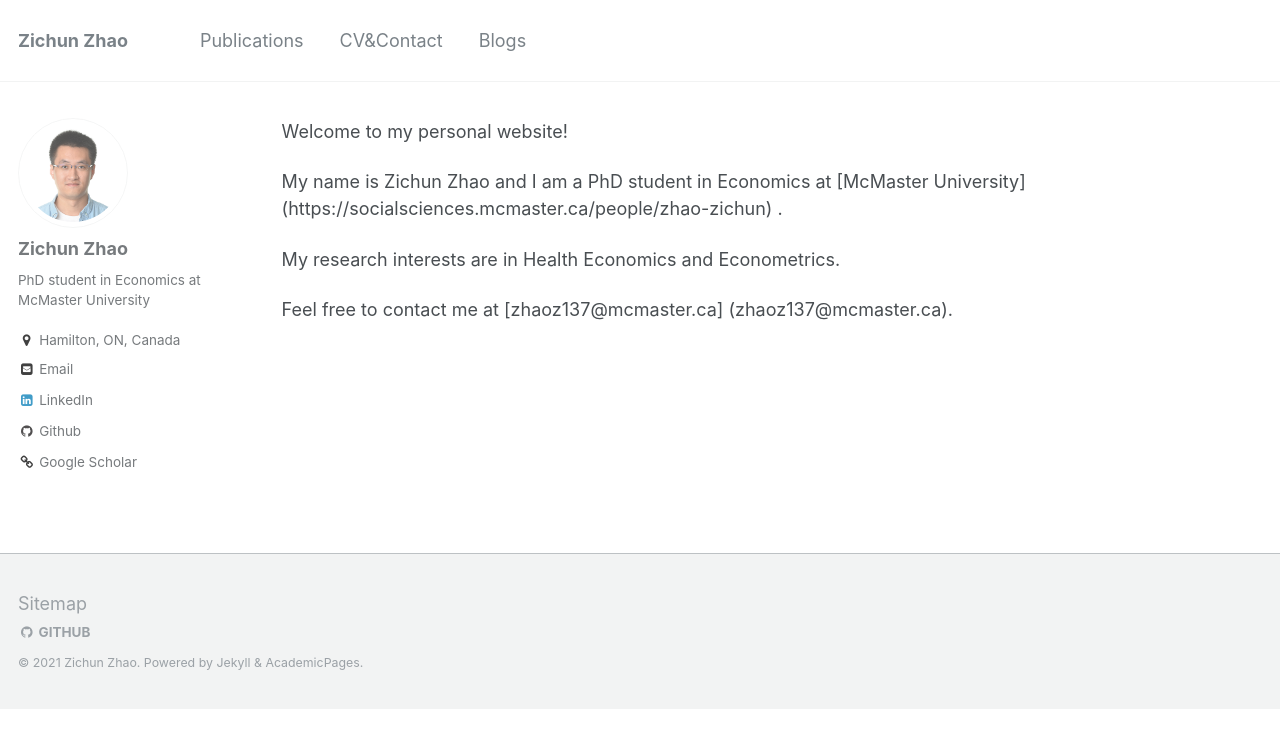
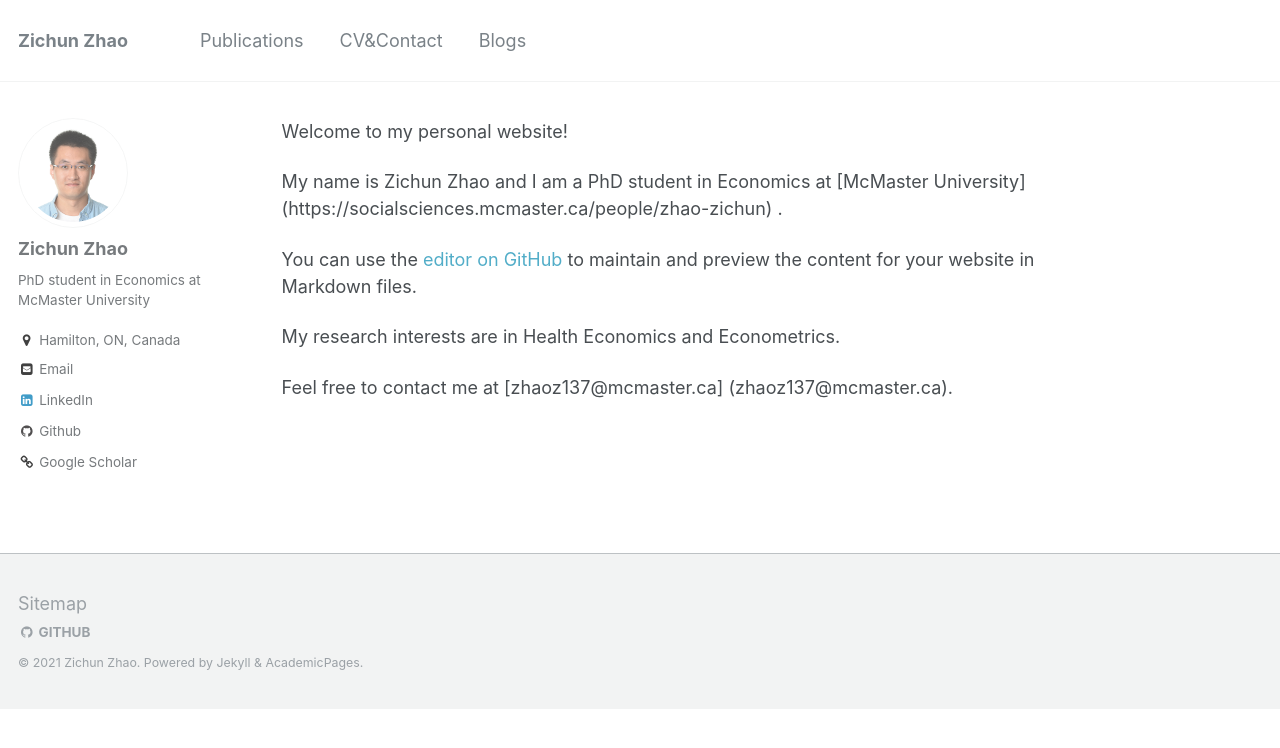
Before and after one commit to zichunzhao/zichunzhao.github.io, a Jekyll site: the page built from index.md, in a window 1280 px wide. Shown: the top 748 px of the page. Built offline with Jekyll 4.4.1, drawn with Linux system fonts in a browser that asks for light colours; our own code applies the rules of GitHub Pages for plain Markdown files.

Commit message:
Update index.md

```diff
--- a/index.md
+++ b/index.md
@@ -2,6 +2,8 @@ Welcome to my personal website!
 
 My name is Zichun Zhao and I am a PhD student in Economics at [McMaster University] (https://socialsciences.mcmaster.ca/people/zhao-zichun) .
 
+You can use the [editor on GitHub](https://github.com/zichunzhao/zichunzhao.github.io/edit/main/index.md) to maintain and preview the content for your website in Markdown files.
+
 My research interests are in Health Economics and Econometrics.
 
 Feel free to contact me at [zhaoz137@mcmaster.ca] (zhaoz137@mcmaster.ca).
```
